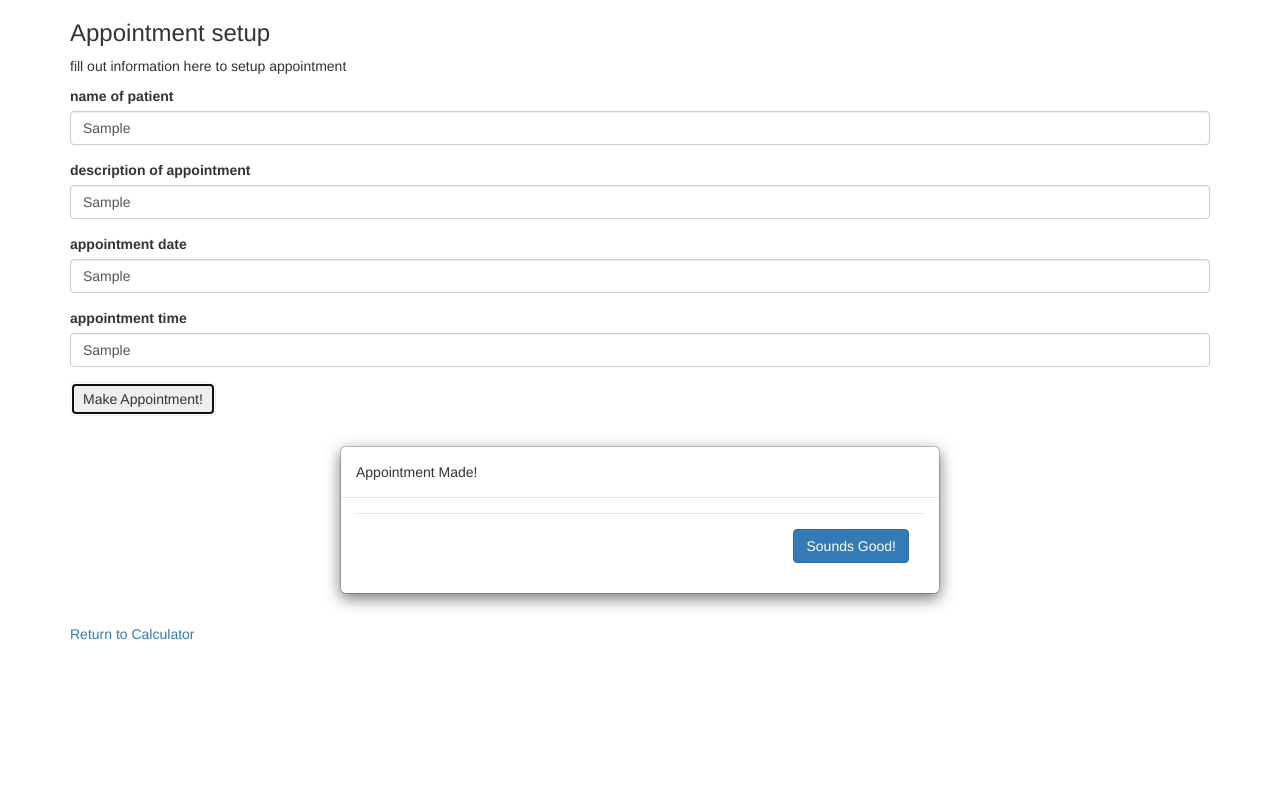
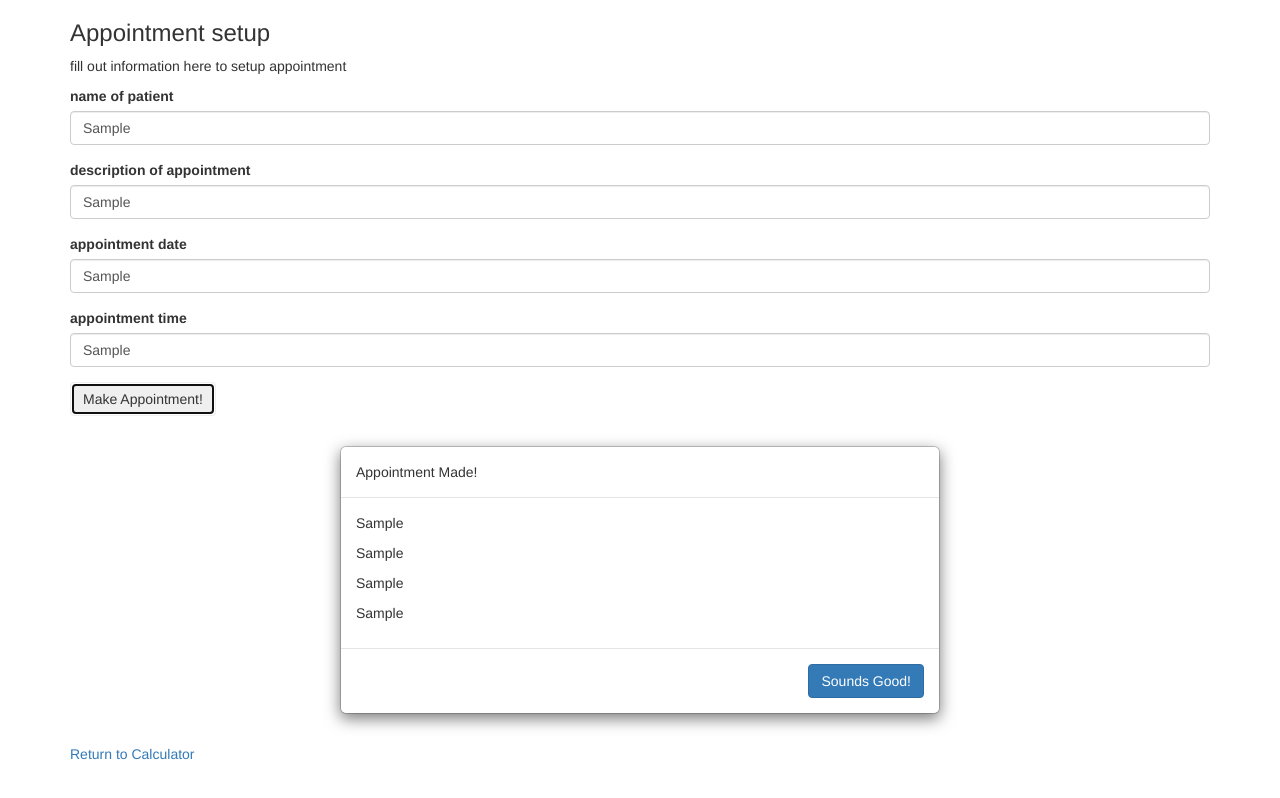
Before and after one commit to vmartinezlive/calculator-1, a plain HTML site: page appointments.html in a window 1280 px wide. Both pictures are taken after typing "Sample", "Sample", "Sample", "Sample" into the empty fields and a click on the button "Make Appointment!". Drawn offline with Linux system fonts and the light colour scheme.

Commit message:
fixed modal thank you phil

```diff
--- a/appointments.html
+++ b/appointments.html
@@ -42,7 +42,11 @@
         </button>
       </div>
       <div class="modal-body">
-        <div id="name1">
+        <p id="name"></p>
+        <p id="DoA"></p>
+        <p id="date"></p>
+        <p id="time"></p>
+
       </div>
       <div class="modal-footer">
         <button type="button" class="btn btn-primary">Sounds Good!</button>
--- a/js/scripts.js
+++ b/js/scripts.js
@@ -76,11 +76,16 @@ $(function(){
 $(function(){
   $('#appointment').submit(function(event){
     event.preventDefault();
-    var name1 = ("#name1")
-    var DoA1 =  ("#DoA1")
-    var date1 = ("#date1")
-    var time1 = ("#time1")
+    var name = $("#name1").val();
+    var DoA =  $("#DoA1").val();
+    var date = $("#date1").val();
+    var time = $("#time1").val();
+    $("#name").text(name);
+    $("#date").text(date);
+    $("#time").text(time);
+    $("#DoA").text(DoA);
     $("#appointment-modal").toggle();
+    // $(".modal-body").text();
   });
 });
 $(function(){
```
